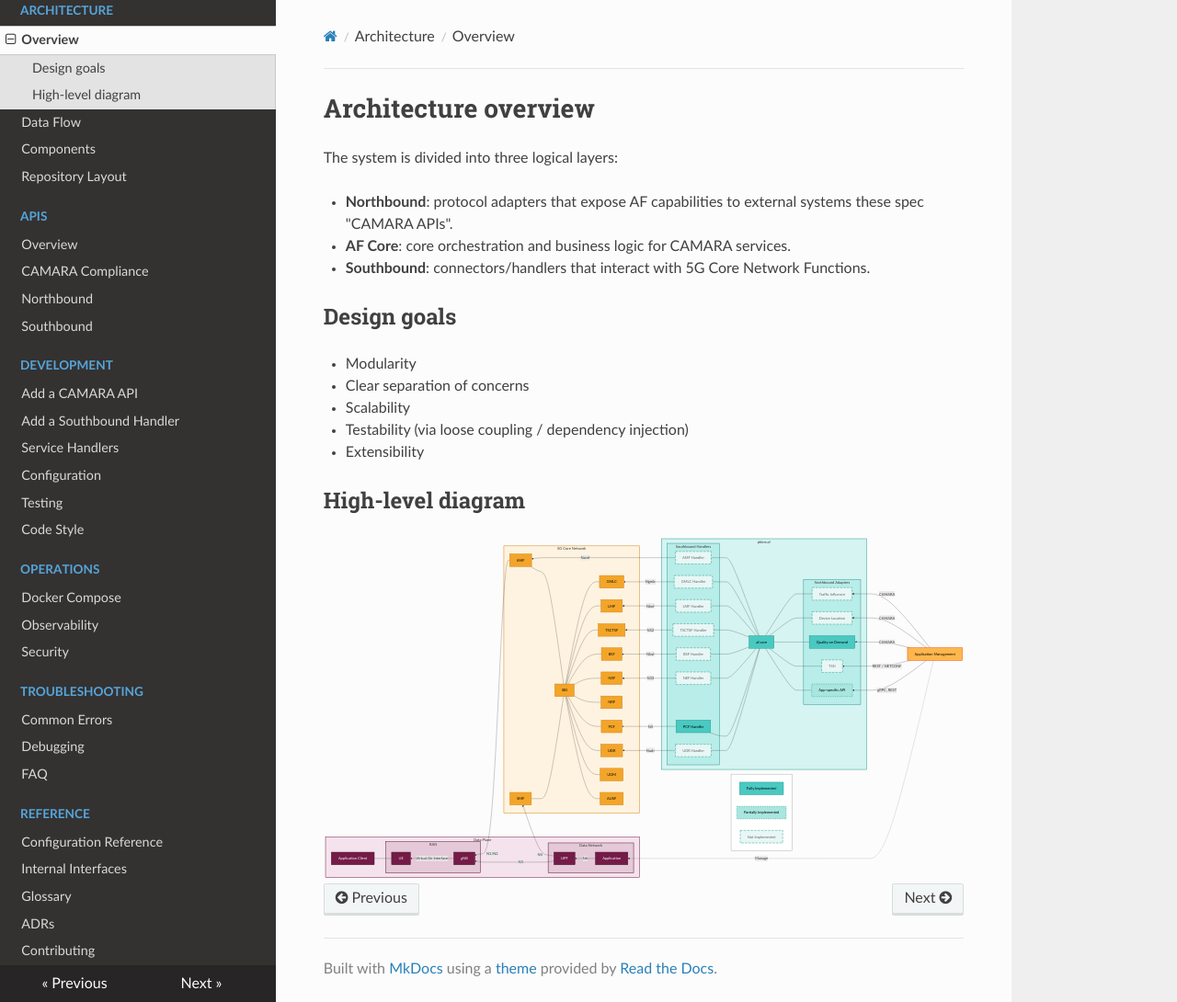
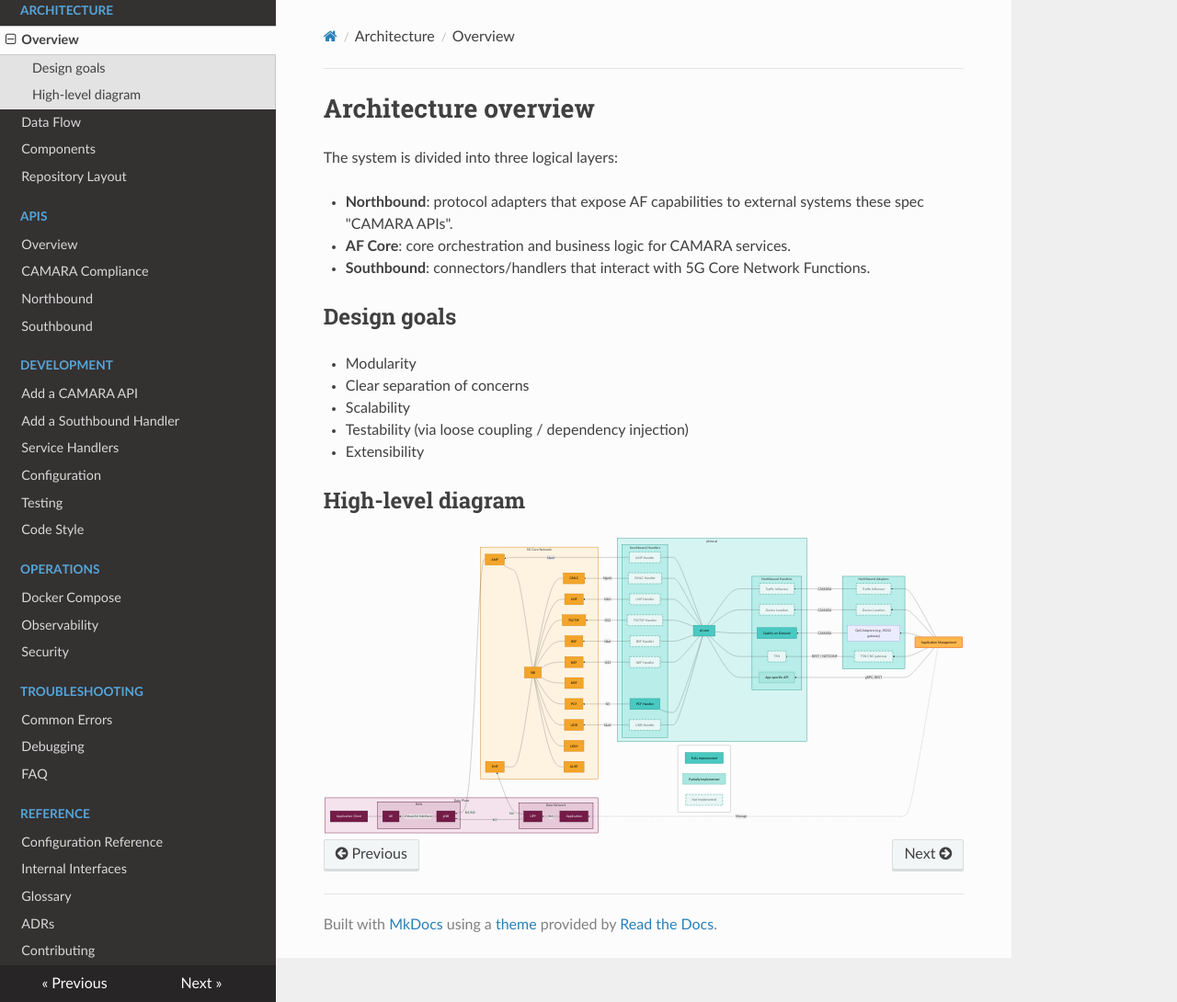
Before and after one commit to phinetech/phine.af, an MkDocs documentation site: the page built from docs/architecture/overview.md, in a window 1280 px wide and 1090 px high. Shown: the whole window at 92% size. Built offline with MkDocs 1.6.1, drawn with Linux system fonts in a browser that asks for light colours; nearby versions of some CDN libraries.

Commit message:
Add external northbound adapters and update architecture diagrams

```diff
--- a/docs/architecture/overview.md
+++ b/docs/architecture/overview.md
@@ -58,6 +58,15 @@ graph RL
         SBI_Bus --- SMF
     end
 
+    %% --- Northbound Adapters (External) ---
+    subgraph NB_Adapters [Northbound Adapters]
+        direction TB
+        TSN_Adapter_Ext[TSN CNC gateway]
+        QoD_Adapter_Ext["QoS Adapters (e.g., ROS2 gateway)"]
+        Device_Location_Ext[Device Location]
+        Traffic_Influence_Ext[Traffic Influence]
+    end
+
     %% --- Application Function Domain ---
     subgraph Phine_AF [phine.af]
         direction TB
@@ -65,7 +74,7 @@ graph RL
         AF_Core[af.core]
 
         %% Northbound Interface Group
-        subgraph NB_Interfaces [Northbound Adapters]
+        subgraph NB_Interfaces [Northbound Handlers]
             direction TB
             App_Spec_API[App-specific API]
             TSN_Adapter[TSN]
@@ -139,12 +148,18 @@ graph RL
 
     %% --- External Interfaces ---
 
-    %% Northbound Requests
+    %% Northbound Requests (App Management to Adapters)
     App_Mgmt -- "gRPC, REST" --> App_Spec_API
-    App_Mgmt -- "REST / NETCONF" --> TSN_Adapter
-    App_Mgmt -- "CAMARA" --> QoD_Adapter
-    App_Mgmt -- "CAMARA" --> Device_Location
-    App_Mgmt -- "CAMARA" --> Traffic_Influence
+    App_Mgmt --> TSN_Adapter_Ext
+    App_Mgmt --> QoD_Adapter_Ext
+    App_Mgmt --> Device_Location_Ext
+    App_Mgmt --> Traffic_Influence_Ext
+
+    %% Northbound Adapters to Handlers
+    TSN_Adapter_Ext -- "REST / NETCONF" --> TSN_Adapter
+    QoD_Adapter_Ext -- "CAMARA" --> QoD_Adapter
+    Device_Location_Ext -- "CAMARA" --> Device_Location
+    Traffic_Influence_Ext -- "CAMARA" --> Traffic_Influence
 
     %% Southbound Requests
     PCF_Handler -- N5 --> PCF
@@ -180,6 +195,7 @@ graph RL
 
     class Phine_AF afSubgraph
     class NB_Interfaces,SB_Interfaces afSubSubgraph
+    class NB_Adapters afSubSubgraph
 
     %% Implementation Status Styles for phine.af components
     %% Fully Implemented (Solid fill with #49c9c1)
@@ -195,6 +211,10 @@ graph RL
     class AF_Core,QoD_Adapter,PCF_Handler afImplemented
     class App_Spec_API afPartial
     class TSN_Adapter,TSCTSF_Handler,BSF_Handler,NEF_Handler,Traffic_Influence,UDR_Handler,GMLC_Handler,LMF_Handler,AMF_Handler,Device_Location afNotImplemented
+
+    %% Apply styles to external northbound adapters
+    class App_Spec_API_Ext afPartial
+    class TSN_Adapter_Ext,Device_Location_Ext,Traffic_Influence_Ext afNotImplemented
 
     %% --- Data Plane Styles (Deep Purple/Magenta theme with #741b47) ---
     classDef dataPlaneSubgraph fill:#F4E3ED,stroke:#741b47,stroke-width:2px
```
Also changed, not shown: README.md (+26 -6 lines), 1 other file.
